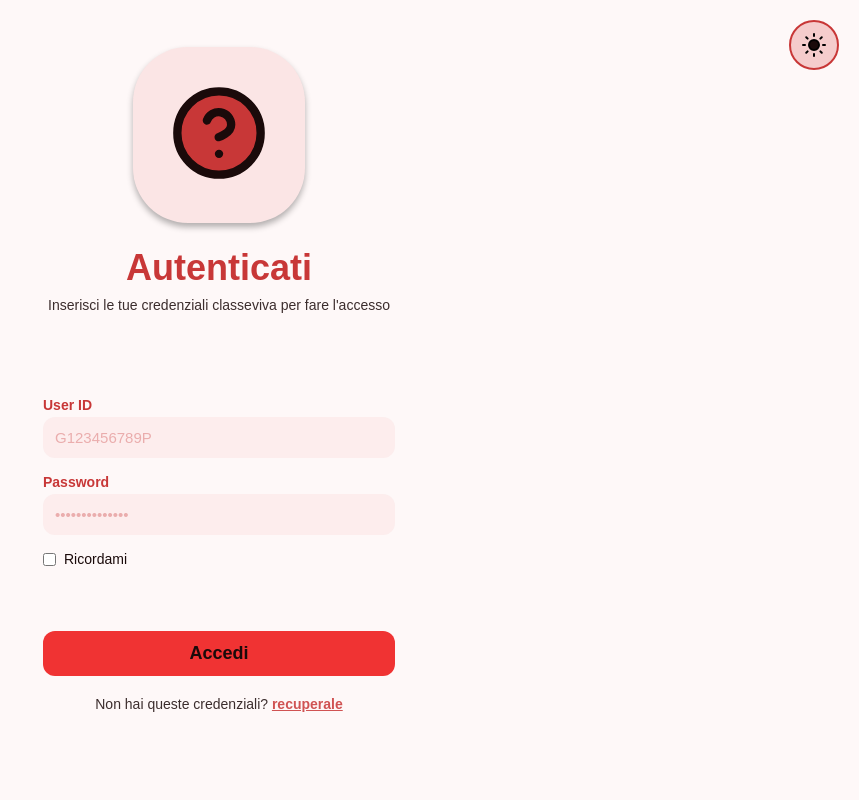
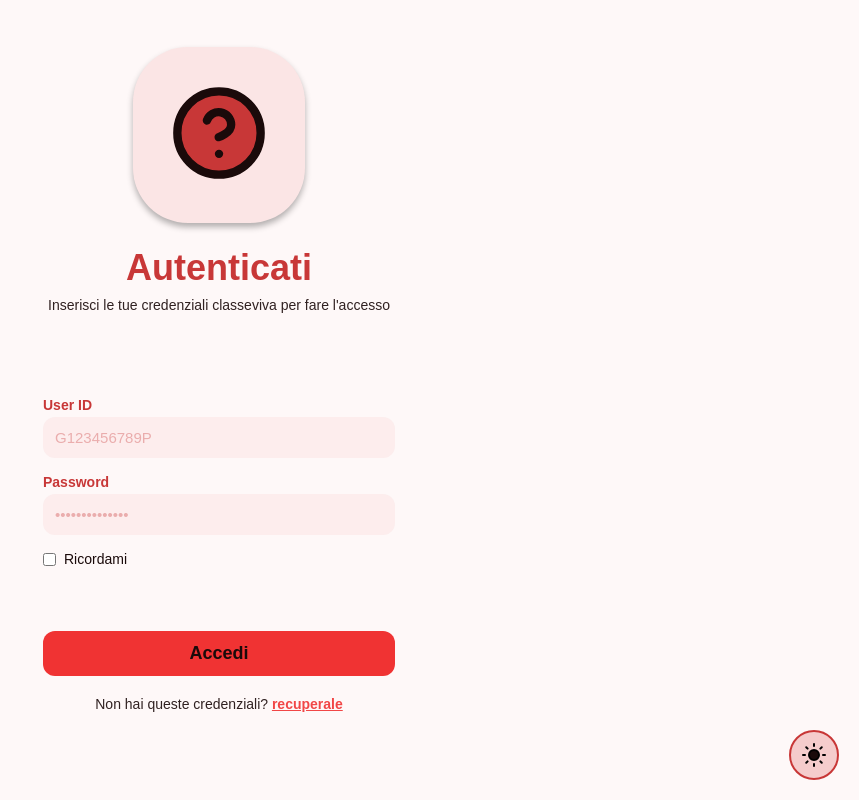
Before and after one commit to gablilli/chemediaho, a Flask app: page / in a window 1280 px wide. Shown: the whole page, without its empty margins (421-1280 px from the left). Run offline with Flask 3, Linux system fonts and the light colour scheme.

Commit message:
Fix login routing and UI alignment/visibility issues
Co-authored-by: gablilli <167802854+gablilli@users.noreply.github.com>

```diff
--- a/app.py
+++ b/app.py
@@ -79,8 +79,12 @@ def home():
             flask.session.clear()
     return flask.render_template('login.html')
 
-@app.route('/login', methods=['POST'])
+@app.route('/login', methods=['GET', 'POST'])
 def login_route():
+    # Redirect GET requests to home page
+    if flask.request.method == 'GET':
+        return flask.redirect('/')
+
     user_id = flask.request.form['user_id']
     user_pass = flask.request.form['user_pass']
     remember_me = flask.request.form.get('remember_me') == 'on'
--- a/templates/grades.html
+++ b/templates/grades.html
@@ -384,12 +384,16 @@
         color: var(--text);
         border: none;
         border-radius: 8px;
-        padding: 10px 20px;
+        padding: 12px 20px;
         font-size: 14px;
         font-weight: bold;
         cursor: pointer;
         transition: opacity 0.2s ease;
         z-index: 100;
+        height: 50px;
+        display: flex;
+        align-items: center;
+        justify-content: center;
       }
 
       .logout-btn:hover {
--- a/templates/login.html
+++ b/templates/login.html
@@ -109,7 +109,7 @@
       .subtitle {
         color: var(--text);
         font-size: 14px;
-        opacity: 0.85;
+        opacity: 0.9;
       }
 
       .form-container {
@@ -205,18 +205,18 @@
         color: var(--text);
         font-size: 14px;
         padding: 20px 0 32px;
-        opacity: 0.85;
+        opacity: 0.9;
       }
 
       .footer-text a {
-        color: var(--accent);
+        color: var(--primary);
         text-decoration: underline;
         font-weight: 600;
       }
 
       .theme-toggle {
         position: fixed;
-        top: 20px;
+        bottom: 20px;
         right: 20px;
         background: var(--secondary);
         border: 2px solid var(--accent);
```
